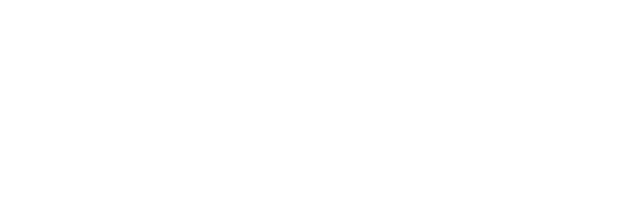
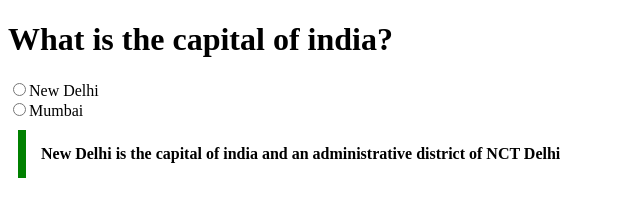
Before and after one commit to acciojob/trivia-hivamjh, a website: page main.html in a window 1280 px wide. Shown: the whole page, without its empty margins (0-640 px from the left). Drawn offline with Linux system fonts and the light colour scheme.

Commit message:
completed the code

```diff
--- a/main.html
+++ b/main.html
@@ -8,6 +8,14 @@
 
 <body>
 	<!-- the entire body must be written by student -->
+	<h1>What is the capital of india?</h1>
+	 <form>
+		<input type="radio" name="capital">New Delhi <br>
+		<input type="radio"name="capital">Mumbai
+
+	 </form>
+	<blockquote>New Delhi is the capital of india and an administrative district of NCT Delhi</blockquote>
+
     <script type="text/javascript" src="./script.js">
 </script>
 
--- a/styles.css
+++ b/styles.css
@@ -1,2 +1,10 @@
 
 /* Your CSS Code here. */
+blockquote{
+    max-width: 600px;
+     margin: 10px;
+     padding: 15px;
+      border-left: 8px solid green;
+      background-color: #f8fffe"";
+      font-weight: bold;
+}
```
